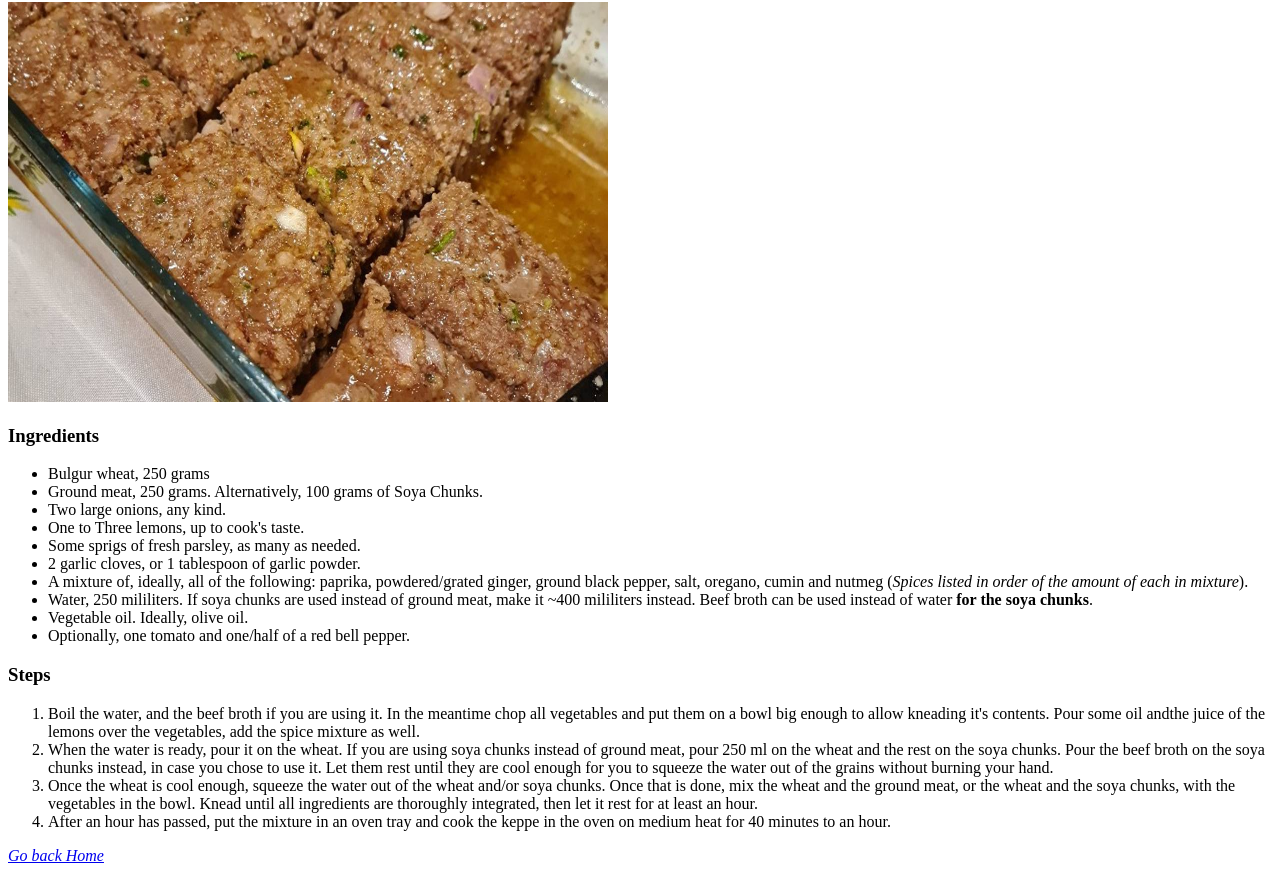
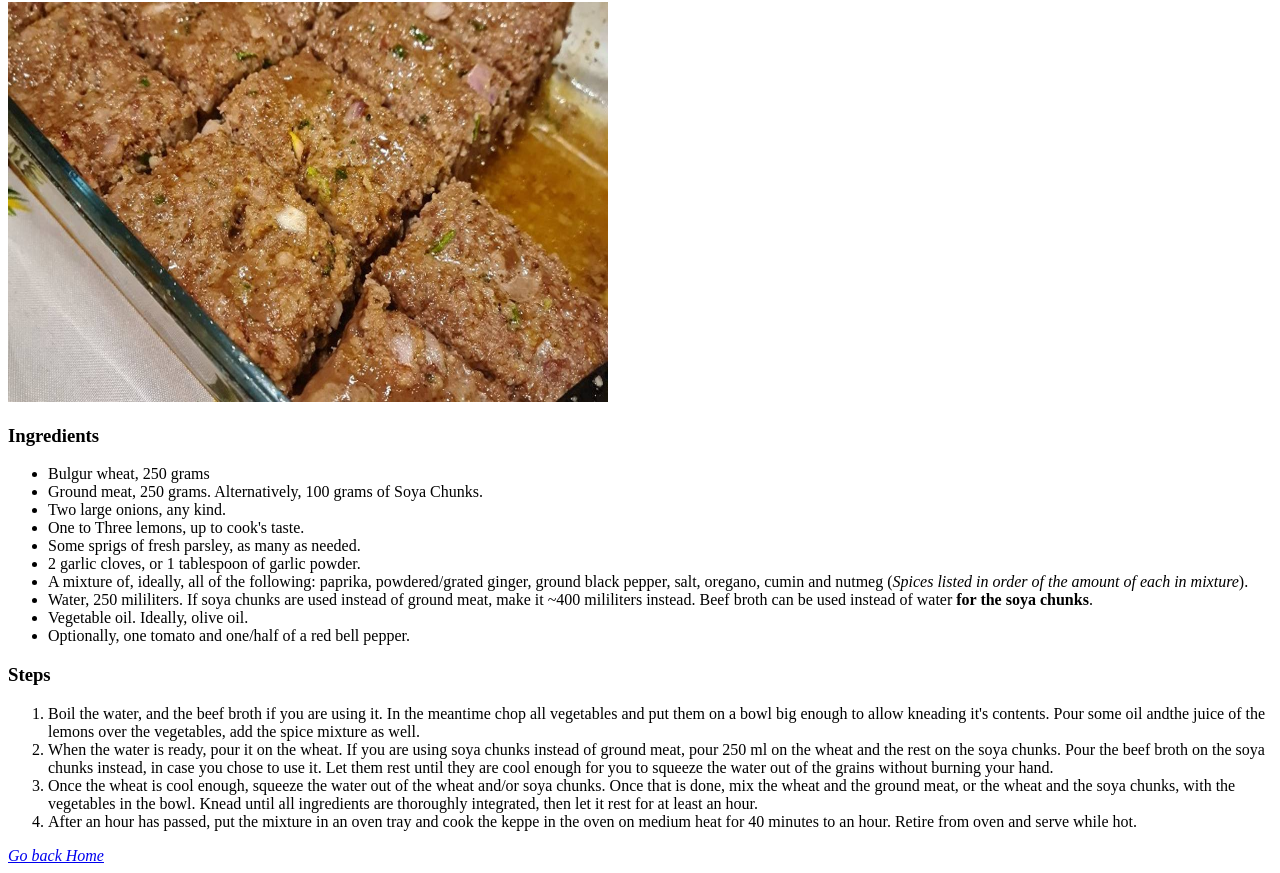
Before and after one commit to d4tk1dmVn/odin-recipes, a plain HTML site: page recipes/keppe.html in a window 1280 px wide. Shown: the part 78-951 px from the top of the page. Drawn offline with Linux system fonts and the light colour scheme.

Commit message:
Fix format

```diff
--- a/recipes/keppe.html
+++ b/recipes/keppe.html
@@ -39,7 +39,7 @@
 			the wheat and the ground meat, or the wheat and the soya chunks, with the vegetables in the bowl. Knead
 			until all ingredients are thoroughly integrated, then let it rest for at least an hour.</li>
 		<li>After an hour has passed, put the mixture in an oven tray and cook the keppe in the oven on medium heat for
-			40 minutes to an hour.</li>
+			40 minutes to an hour. Retire from oven and serve while hot.</li>
 	</ol>
 	<a href="./../index.html"><em>Go back Home</em></a>
 </body>
```
